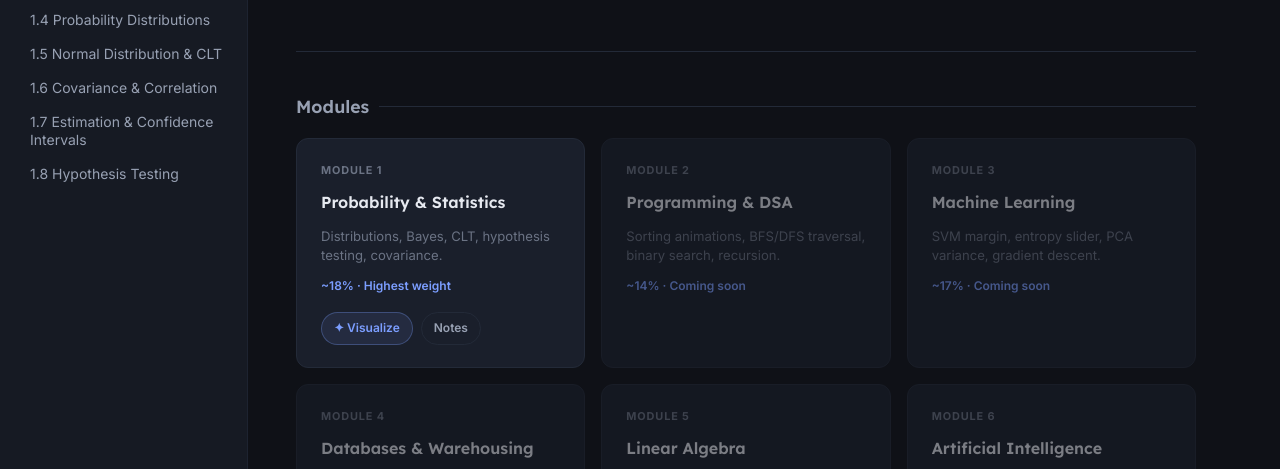
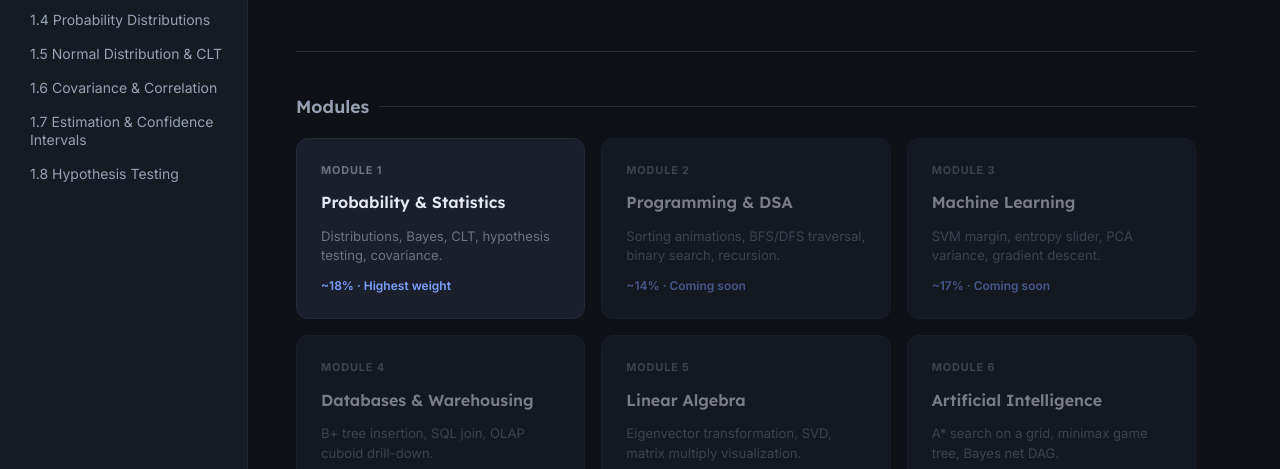
Before and after one commit to adeshboudh/gateda, an Astro site in the folder astro-site/: page / in a window 1280 px wide. Shown: the part 301-770 px from the top of the page. Built offline with nearby package versions, Linux system fonts and the light colour scheme; Astro itself is replaced by a stand-in of ours.

Commit message:
style(home): remove redundant viz/notes buttons from module cards

```diff
--- a/astro-site/src/pages/index.astro
+++ b/astro-site/src/pages/index.astro
@@ -15,11 +15,7 @@ import BaseLayout from '../layouts/BaseLayout.astro';
       .module-card__title { font-family:var(--gd-font-head); font-size:1rem; font-weight:600; color:var(--gd-text-0); }
       .module-card__desc { font-size:0.82rem; color:var(--gd-text-2); line-height:1.5; }
       .module-card__weight { font-size:0.75rem; color:var(--gd-brand); font-weight:600; }
-      .module-card__actions { display:flex; gap:8px; margin-top:6px; }
-      .module-card__btn { padding:5px 12px; border-radius:20px; font-size:0.75rem; font-weight:600; text-decoration:none; border:1px solid var(--gd-border); color:var(--gd-text-1); transition:background 0.15s,border-color 0.15s; }
-      .module-card__btn--viz { background:rgba(124,158,255,0.1); border-color:rgba(124,158,255,0.3); color:var(--gd-brand); }
-      .module-card__btn:hover { border-color:var(--gd-brand); color:var(--gd-brand); }
-      .section-title { font-family:var(--gd-font-head); font-size:1.1rem; font-weight:600; color:var(--gd-text-1); margin-bottom:16px; display:flex; align-items:center; gap:10px; }
+.section-title { font-family:var(--gd-font-head); font-size:1.1rem; font-weight:600; color:var(--gd-text-1); margin-bottom:16px; display:flex; align-items:center; gap:10px; }
       .section-title::after { content:''; flex:1; height:1px; background:var(--gd-border); }
     </style>
   </Fragment>
@@ -38,10 +34,6 @@ import BaseLayout from '../layouts/BaseLayout.astro';
         <div class="module-card__title">Probability &amp; Statistics</div>
         <div class="module-card__desc">Distributions, Bayes, CLT, hypothesis testing, covariance.</div>
         <div class="module-card__weight">~18% · Highest weight</div>
-        <div class="module-card__actions">
-          <span class="module-card__btn module-card__btn--viz">✦ Visualize</span>
-          <span class="module-card__btn">Notes</span>
-        </div>
       </a>
       <div class="module-card" style="opacity:0.5;cursor:default;">
         <div class="module-card__num">Module 2</div>
```
